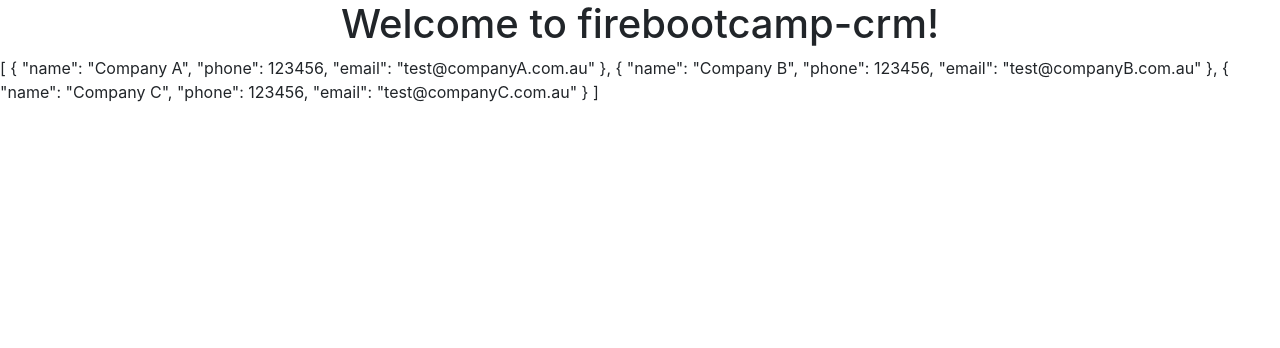
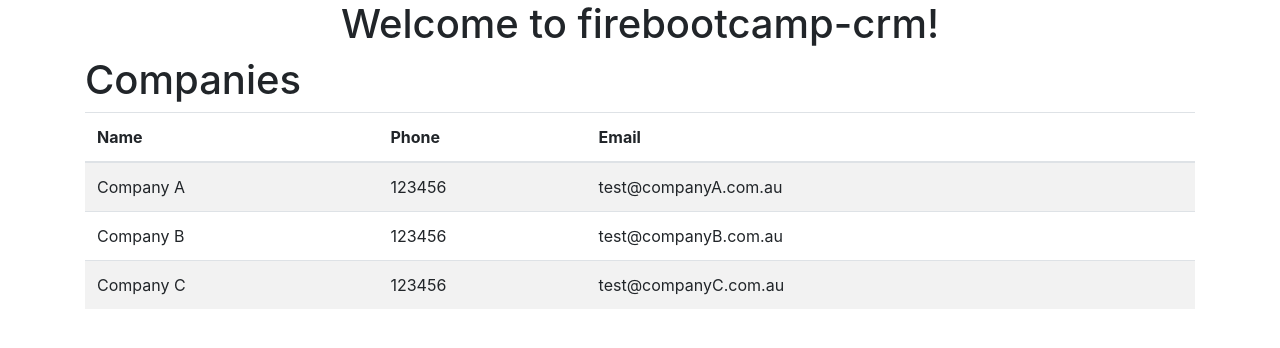
Before and after one commit to AnnaShk/firebootcamp, an Angular app: page / in a window 1280 px wide. Shown: the top 348 px of the page. Built offline with nearby package versions, Linux system fonts and the light colour scheme.

Commit message:
Iterate through companies

```diff
--- a/src/app/app.component.html
+++ b/src/app/app.component.html
@@ -5,4 +5,6 @@
   </h1>
 </div>
 
-<fbc-company-list></fbc-company-list>
+<div class="container">
+  <fbc-company-list></fbc-company-list>
+</div>
--- a/src/app/company/company-list/company-list.component.html
+++ b/src/app/company/company-list/company-list.component.html
@@ -1 +1,22 @@
-{{ companies | json }}
+<h1>
+    Companies
+</h1>
+
+<table class="table table-striped">
+    <thead>
+        <tr>
+            <th>Name</th>
+            <th>Phone</th>
+            <th>Email</th>
+            <th></th>
+        </tr>
+    </thead>
+    <tbody>
+        <tr *ngFor="let company of companies">
+            <td>{{ company.name }}</td>
+            <td>{{ company.phone }}</td>
+            <td>{{ company.email }}</td>
+            <td></td>
+        </tr>
+    </tbody>
+</table>
```
